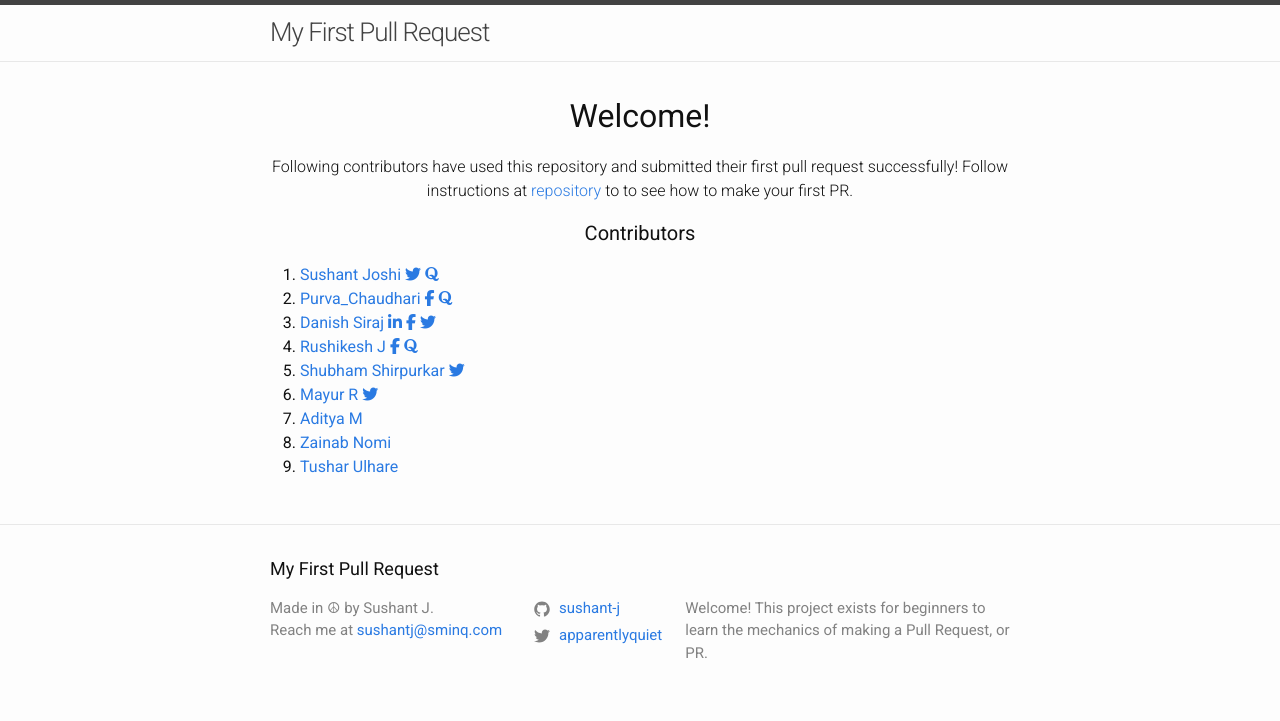
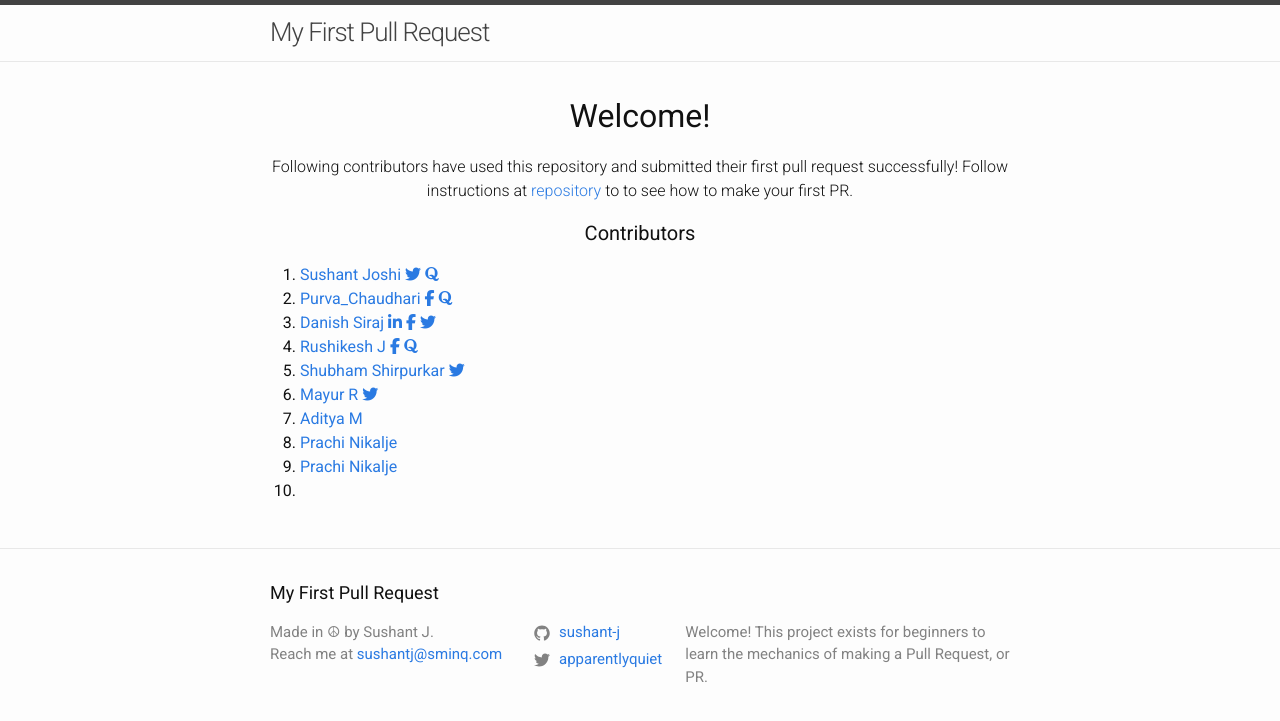
Before and after one commit to sushant-j/my-first-pull-request, a Jekyll site: the page built from index.md, in a window 1280 px wide. Shown: the top 721 px of the page. Built offline with Jekyll 4.4.1, drawn with Linux system fonts in a browser that asks for light colours; nearby versions of some CDN libraries.

Commit message:
Added my name

```diff
--- a/_layouts/home.html
+++ b/_layouts/home.html
@@ -80,14 +80,13 @@ layout: default
       </a>
     </li>
  <li>
-      <a href="https://github.com/zainabnomi/">
-        Zainab Nomi
+      <a href="https://github.com/prachi-void/">
+        Prachi Nikalje
       </a>
     </li>
      <li>
-      <a href="https://github.com/tusharulhare/">
-        Tushar Ulhare
+<a href="https://github.com/zainabnomi/">
+        Prachi Nikalje
       </a>
     </li>
-  </ol>
-</div>
+     <li>
```
